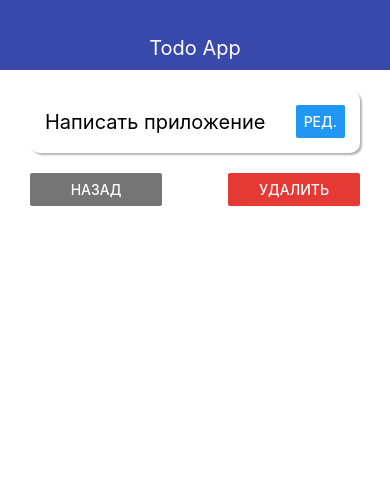
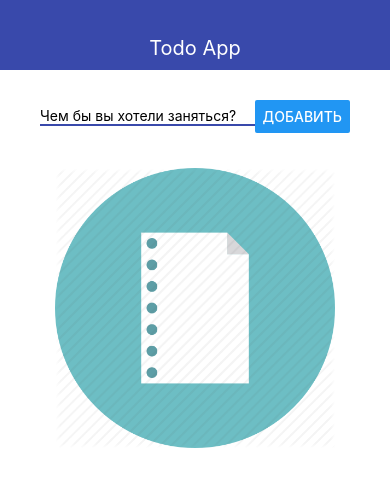
Before and after one commit to Burzachil/TodoList_react_native, a React Native app: screen / in a window 390 px wide. Shown: the top 486 px of the page. Built offline with nearby package versions, Linux system fonts and the light colour scheme.

Commit message:
cancel chapter 3

```diff
--- a/App.js
+++ b/App.js
@@ -1,15 +1,12 @@
 import React, {useState} from 'react';
-import {StyleSheet, Text, View, ScrollView, FlatList, Alert} from 'react-native';
+import {StyleSheet, Text, View, ScrollView, Alert} from 'react-native';
 import {Navbar} from "./src/components/Navbar";
 import {MainScreen} from "./src/screens/MainScreen";
 import {TodoScreen} from "./src/screens/TodoScreen";
 
 export default function App() {
-    const [todoId, setTodoId] = useState(2)
-    const [todos, setTodos] = useState([
-        {id: 1, title: 'Выучить React Native'},
-        {id: 2, title: 'Написать приложение'}
-    ])
+    const [todoId, setTodoId] = useState(null)
+    const [todos, setTodos] = useState([])
 
     const addTodo = title => {
 
@@ -40,7 +37,15 @@ export default function App() {
             ],
             { cancelable: false }
         )
+    }
 
+    const updateTodo = (id, title) => {
+        setTodos(old => old.map(todo => {
+            if (todo.id === id) {
+                todo.title = title
+            }
+            return todo
+        }))
     }
 
     let content = (
@@ -54,7 +59,7 @@ export default function App() {
 
     if (todoId) {
         const selectedTodo = todos.find(todo => todo.id === todoId)
-        content = <TodoScreen goBack={() => setTodoId(null)} todo={selectedTodo} onRemove={removeTodo}/>
+        content = <TodoScreen goBack={() => setTodoId(null)} todo={selectedTodo} onRemove={removeTodo} onSave={updateTodo}/>
     }
 
     return (
--- /dev/null
+++ b/src/components/EditModal.js
@@ -0,0 +1,58 @@
+import React, {useState} from 'react'
+import {View, StyleSheet, TextInput, Button, Modal, Alert} from 'react-native'
+import {THEME} from "../theme";
+
+export const EditModal = ({visible, onCancel, value, onSave}) => {
+    const [title, setTitle] = useState(value)
+
+    const saveHandler = () => {
+        if (title.trim().length < 3) {
+            Alert.alert('Ошибка!', `Минимальная длина названия 3 символа. Сейчас ${title.trim().length} символов`)
+        } else {
+            onSave(title)
+        }
+    }
+
+    return (
+        <Modal visible={visible} animationType="slide" transparent={false}>
+            <View style={styles.wrap}>
+                <TextInput
+                    value={title}
+                    onChangeText={setTitle}
+                    style={styles.input}
+                    autoCapitalize="none"
+                    placeholder="Введите текст"
+                    maxLength={64}
+                />
+                <View style={styles.buttons}>
+                    <Button
+                        title="Отменить"
+                        onPress={onCancel}
+                        color={THEME.DANGER_COLOR}
+                    />
+                    <Button title="Сохранить" onPress={saveHandler}/>
+                </View>
+            </View>
+        </Modal>
+    )
+}
+
+const styles = StyleSheet.create({
+    wrap: {
+        flex: 1,
+        justifyContent: 'center',
+        alignItems: 'center'
+    },
+    input: {
+        padding: 10,
+        borderBottomColor: THEME.MAIN_COLOR,
+        borderBottomWidth: 2,
+        width: '80%'
+    },
+    buttons: {
+        width: '100%',
+        marginTop: 10,
+        flexDirection: 'row',
+        justifyContent: 'space-around'
+    }
+})
--- a/src/screens/MainScreen.js
+++ b/src/screens/MainScreen.js
@@ -1,22 +1,40 @@
 import React from 'react'
-import {StyleSheet, View, FlatList} from 'react-native'
-import {AddTodo} from "../components/AddTodo";
-import {Todo} from "../components/Todo";
+import {StyleSheet, View, FlatList, Image} from 'react-native'
+import {AddTodo} from "../components/AddTodo"
+import {Todo} from "../components/Todo"
 
 export const MainScreen = ({ addTodo, todos, removeTodo, openTodo }) => {
+    let content = <FlatList
+        keyExtractor={item => item.id.toString()}
+        data={todos}
+        renderItem={({item}) => <Todo todo={item} onRemove={removeTodo} onOpen={openTodo} />}
+    />
+
+    if (!todos.length) {
+        content = <View style={styles.imgWrap}>
+            <Image style={styles.img} source={require('../../assets/no-items.png.png')} />
+        </View>
+    }
+
     return (
         <View>
             <AddTodo onSubmit={addTodo}/>
 
-            <FlatList
-                keyExtractor={item => item.id.toString()}
-                data={todos}
-                renderItem={({item}) => <Todo todo={item} onRemove={removeTodo} onOpen={openTodo} />}
-            />
+            {content}
         </View>
     )
 }
 
 const styles = StyleSheet.create({
-
+    imgWrap: {
+        alignItems: 'center',
+        justifyContent: 'center',
+        height: 300,
+        padding: 10
+    },
+    img: {
+        width: '100%',
+        height: '100%',
+        resizeMode: 'contain'
+    }
 })
--- a/src/screens/TodoScreen.js
+++ b/src/screens/TodoScreen.js
@@ -1,15 +1,30 @@
-import React from 'react'
+import React, {useState} from 'react'
 import {StyleSheet, View, Text, Button} from 'react-native'
-import {THEME} from "../theme";
-import {AppCard} from "../components/ui/AppCard";
+import {THEME} from "../theme"
+import {AppCard} from "../components/ui/AppCard"
+import {EditModal} from "../components/EditModal"
 
-export const TodoScreen = ({goBack, todo, onRemove}) => {
+export const TodoScreen = ({goBack, todo, onRemove, onSave}) => {
+    const [modal, setModal] = useState(false)
+
+    const saveHandler = title => {
+        onSave(todo.id, title)
+        setModal(false)
+    }
+
     return (
         <View>
 
+            <EditModal
+                visible={modal}
+                onCancel={() => setModal(false)}
+                value={todo.title}
+                onSave={saveHandler}
+            />
+
             <AppCard style={styles.card}>
                 <Text style={styles.title}>{todo.title}</Text>
-                <Button title="Ред." />
+                <Button title="Ред." onPress={() => setModal(true)} />
             </AppCard>
 
             <View style={styles.buttons}>
```
Also changed, not shown: assets/no-items.png.png (added).
